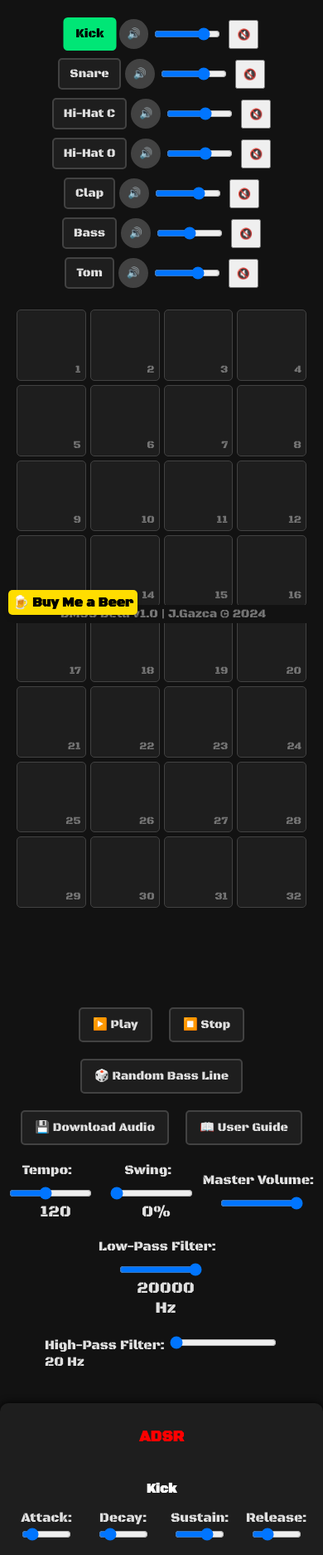
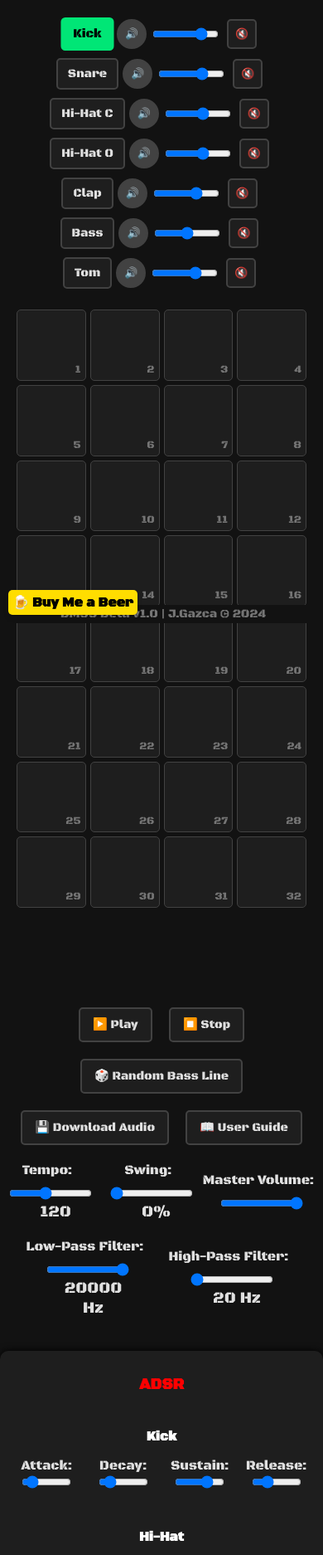
Before and after one commit to jgazcagtz/DM99, a plain HTML site: page index.html in a window 390 px wide. Shown: the part 93-1967 px from the top of the page at 83% size. Drawn offline with Linux system fonts and the light colour scheme; no server answers.

Commit message:
Update styles.css

```diff
--- a/styles.css
+++ b/styles.css
@@ -34,19 +34,20 @@ body {
 .instrument-container {
     display: flex;
     align-items: center;
-    margin: 5px;
+    margin: 5px 10px;
     font-family: "Black Ops One", system-ui;
 }
 
 .instrument-button,
-.solo-button {
+.solo-button,
+.mute-button {
     background-color: #1e1e1e;
     border: 2px solid #424242;
     color: #e0e0e0;
     padding: 10px 15px;
     border-radius: 5px;
     cursor: pointer;
-    transition: background-color 0.3s, transform 0.2s;
+    transition: background-color 0.3s, transform 0.2s, color 0.3s;
     margin-right: 5px;
     font-size: 1em;
     font-family: "Black Ops One", system-ui;
@@ -73,7 +74,8 @@ body {
 }
 
 .solo-button:hover,
-.instrument-button:hover {
+.instrument-button:hover,
+.mute-button:hover {
     background-color: #333333;
 }
 
@@ -81,6 +83,16 @@ body {
     width: 100px;
     margin-right: 10px;
     cursor: pointer;
+}
+
+.mute-button {
+    padding: 10px;
+    border-radius: 5px;
+}
+
+.mute-button.muted {
+    background-color: red;
+    color: #fff;
 }
 
 /* Drum Machine Grid */
@@ -93,7 +105,6 @@ body {
     margin: 0 auto;
     padding: 0 20px 80px; /* Added padding bottom to avoid overlap with footer */
 }
-
 
 .pad {
     position: relative;
@@ -175,7 +186,8 @@ button.control-button:hover {
 #tempo-container,
 #swing-container,
 #master-volume-container,
-#lowpass-filter-container {
+#lowpass-filter-container,
+#highpass-filter-container {
     display: flex;
     align-items: center;
     color: #e0e0e0;
@@ -184,14 +196,16 @@ button.control-button:hover {
 #tempo-container label,
 #swing-container label,
 #master-volume-container label,
-#lowpass-filter-container label {
+#lowpass-filter-container label,
+#highpass-filter-container label {
     margin-right: 10px;
 }
 
 #tempo,
 #swing,
 #master-volume,
-#lowpass-filter {
+#lowpass-filter,
+#highpass-filter {
     margin-left: 10px;
     width: 150px;
     cursor: pointer;
@@ -199,7 +213,8 @@ button.control-button:hover {
 
 #bpm-display,
 #swing-display,
-#lowpass-display {
+#lowpass-display,
+#highpass-display {
     margin-left: 10px;
     font-size: 1.2em;
     width: 80px;
@@ -218,15 +233,25 @@ button.control-button:hover {
     margin-top: 10px;
 }
 
-#lowpass-filter-container label {
+/* High-Pass Filter */
+#highpass-filter-container {
+    display: flex;
+    align-items: center;
+    margin-top: 10px;
+}
+
+#lowpass-filter-container label,
+#highpass-filter-container label {
     margin-right: 10px;
 }
 
-#lowpass-filter {
+#lowpass-filter,
+#highpass-filter {
     width: 200px;
 }
 
-#lowpass-display {
+#lowpass-display,
+#highpass-display {
     margin-left: 10px;
     font-size: 1.2em;
     width: 80px;
@@ -336,7 +361,8 @@ footer {
 /* Responsive Design */
 @media (max-width: 1200px) {
     #drum-machine {
-        grid-template-columns: repeat(16, 1fr); /* Adjusted for smaller screens */
+        grid-template-columns: repeat(16, 1fr); /* Maintain 16 columns */
+        grid-template-rows: repeat(2, auto);
     }
     #adsr-controls {
         max-width: 1000px;
@@ -345,17 +371,20 @@ footer {
 
 @media (max-width: 800px) {
     #drum-machine {
-        grid-template-columns: repeat(8, 1fr);
+        grid-template-columns: repeat(8, 1fr); /* 8 columns */
+        grid-template-rows: repeat(4, auto);    /* 4 rows */
     }
 }
 
 @media (max-width: 500px) {
     #drum-machine {
-        grid-template-columns: repeat(4, 1fr);
+        grid-template-columns: repeat(4, 1fr); /* 4 columns */
+        grid-template-rows: repeat(8, auto);    /* 8 rows */
     }
 
     .instrument-button,
-    .solo-button {
+    .solo-button,
+    .mute-button {
         padding: 8px 12px;
         font-size: 0.9em;
     }
@@ -378,7 +407,8 @@ footer {
     #tempo-container,
     #swing-container,
     #master-volume-container,
-    #lowpass-filter-container {
+    #lowpass-filter-container,
+    #highpass-filter-container {
         flex-direction: column;
         align-items: center;
     }
@@ -386,7 +416,8 @@ footer {
     #tempo,
     #swing,
     #master-volume,
-    #lowpass-filter {
+    #lowpass-filter,
+    #highpass-filter {
         margin-left: 0;
         margin-top: 10px;
         width: 100px;
```
